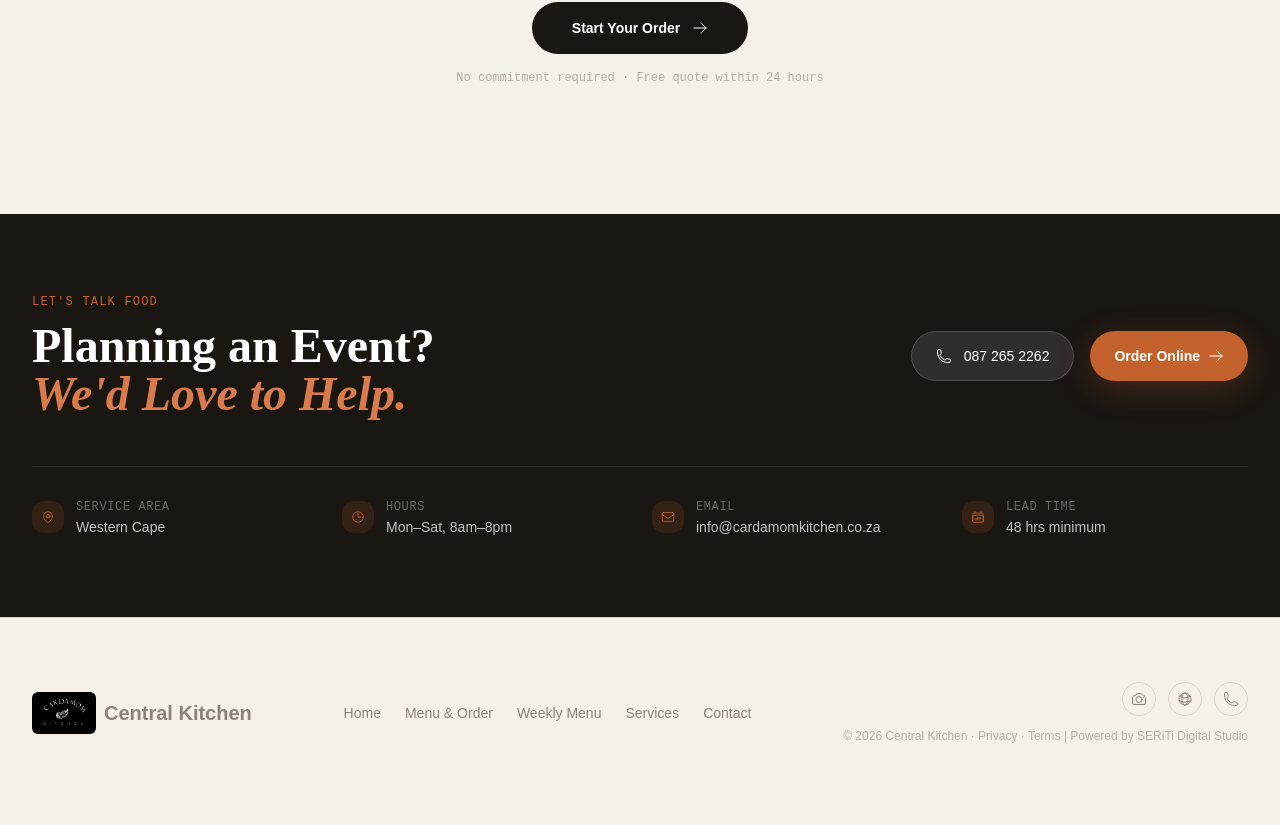
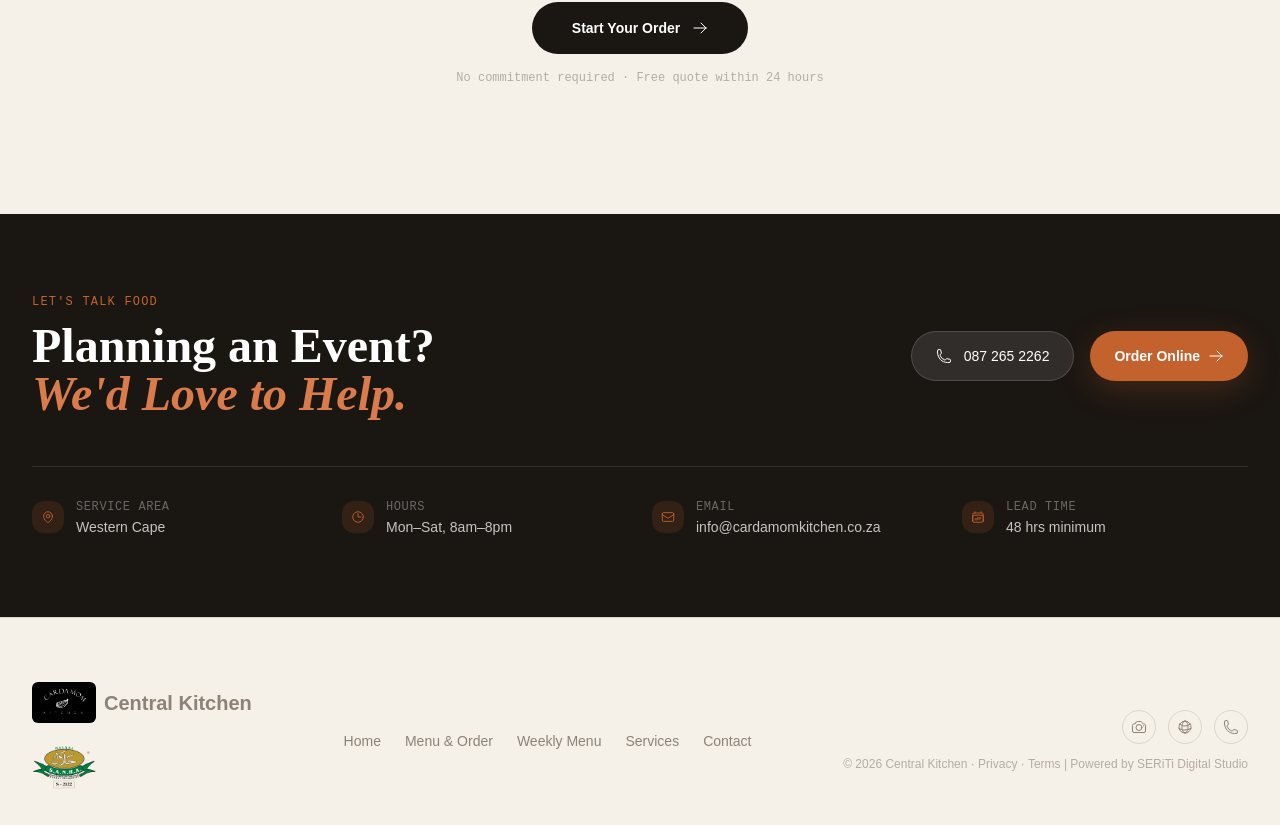
Before and after one commit to 3tiersystems-RMA/cateringhub, a Next.js app: page /homepage in a window 1280 px wide. Shown: the part 3519-4344 px from the top of the page. Built offline with nearby package versions, Linux system fonts and the light colour scheme; no server answers; the database is empty.

Commit message:
Local Commit: 2026-03-22T20:36:22.863Z - Added SANHA Halaal logo image (`SANHA__CK__Transparent-1774211701949.png`) beneath the "Central Kitchen" brand in the footer

```diff
--- a/src/components/Footer.tsx
+++ b/src/components/Footer.tsx
@@ -9,8 +9,15 @@ export default function Footer() {
       <div className="max-w-7xl mx-auto px-4 md:px-8 py-16">
         <div className="flex flex-col md:flex-row items-start md:items-center justify-between gap-8">
           {/* Brand */}
-          <div className="flex items-center gap-3">
-            <AppLogo size={64} iconName="FireIcon" text={APP_NAME} textClassName="text-[#8C8278]" className="[&>img]:bg-black [&>img]:rounded-md" />
+          <div className="flex flex-col items-start gap-3">
+            <div className="flex items-center gap-3">
+              <AppLogo size={64} iconName="FireIcon" text={APP_NAME} textClassName="text-[#8C8278]" className="[&>img]:bg-black [&>img]:rounded-md" />
+            </div>
+            <img
+              src="/assets/images/SANHA__CK__Transparent-1774211701949.png"
+              alt="SANHA Halaal certified logo"
+              className="h-16 w-auto object-contain"
+            />
           </div>
 
           {/* Links */}
```
Also changed, not shown: public/assets/images/SANHA__CK__Transparent-1774211701949.png (added).
